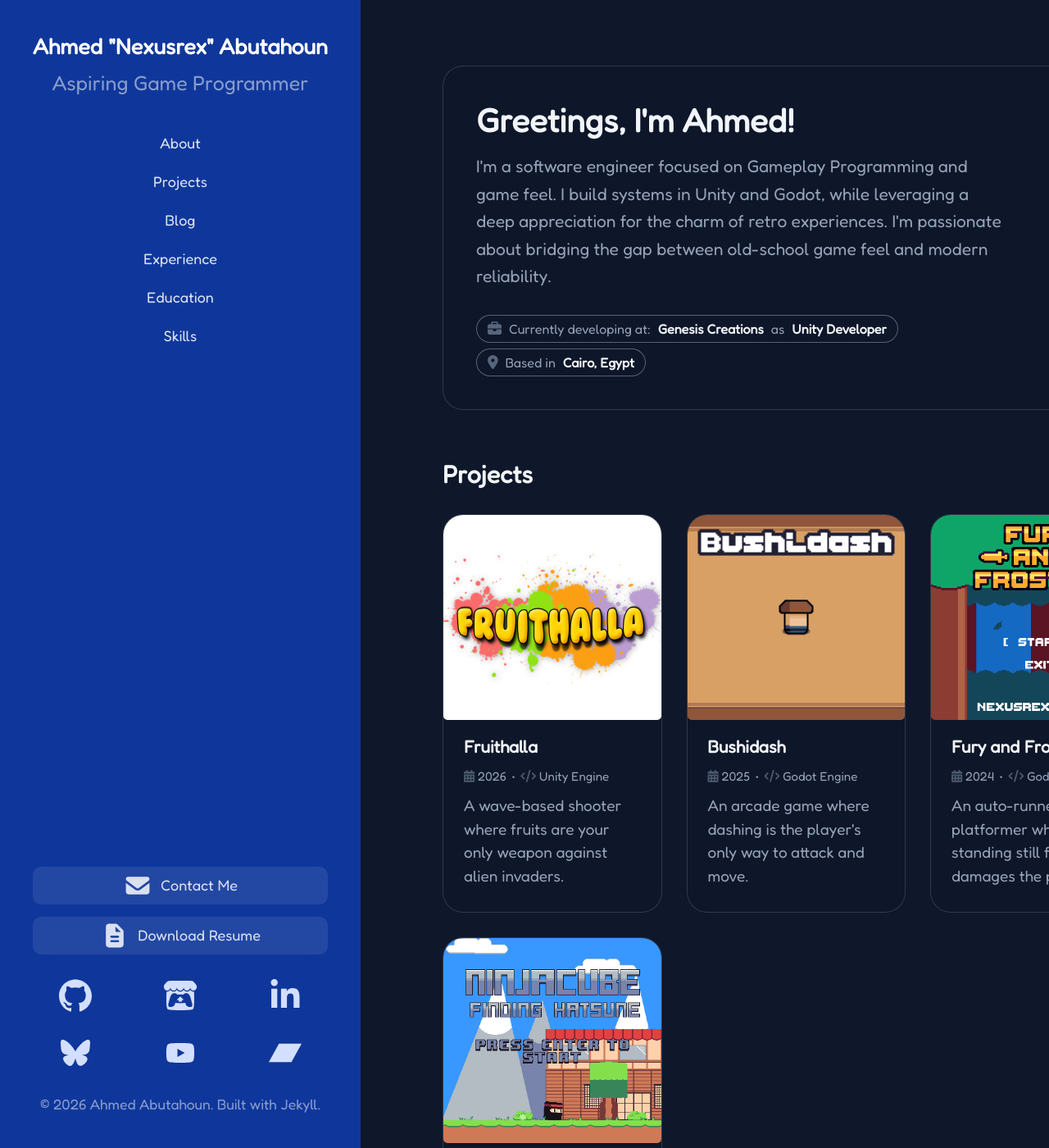
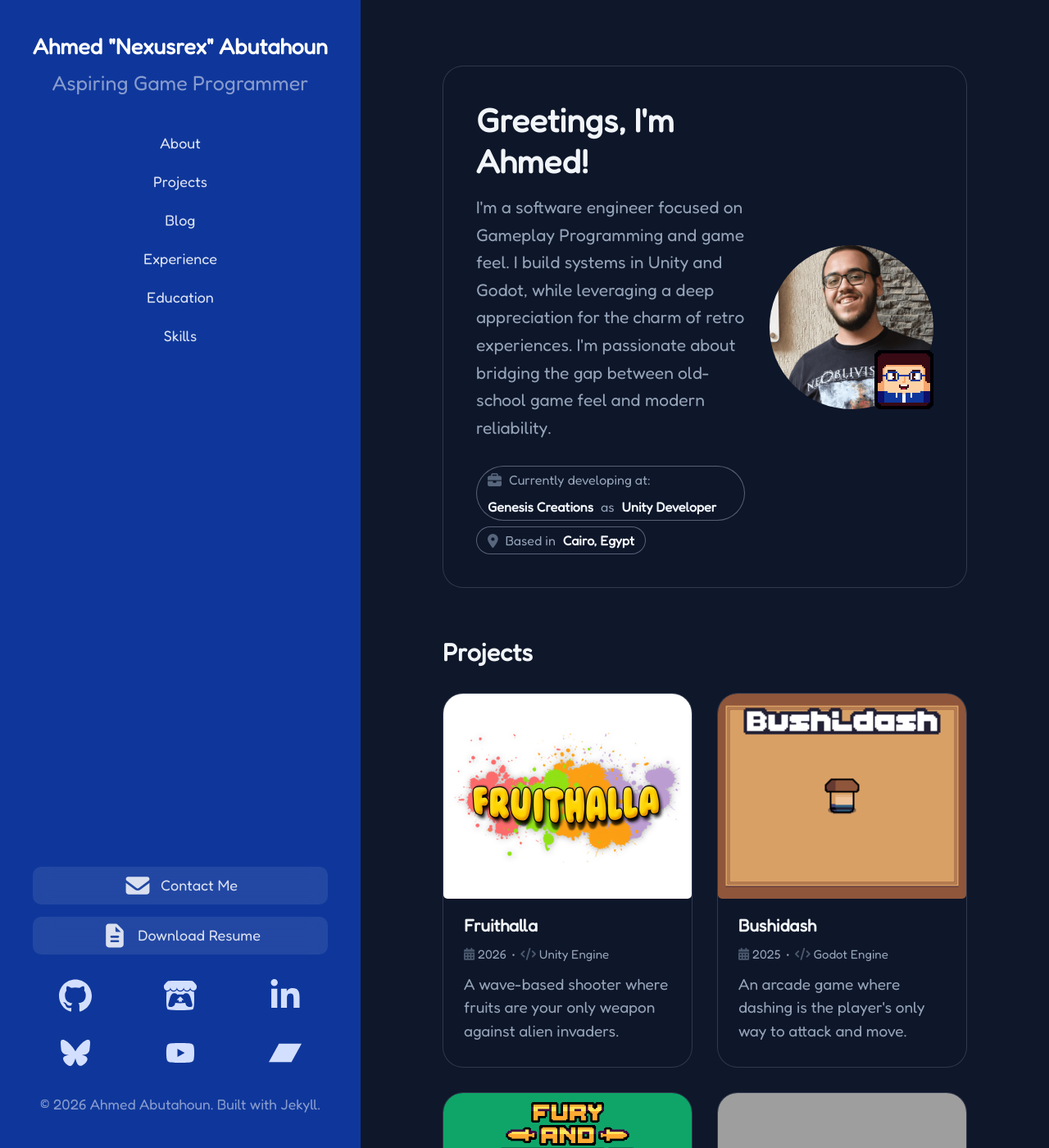
Before and after one commit to NexusrexDev/NexusrexDev.github.io, a Jekyll site: the page built from index.md, in a window 1280 px wide and 1400 px high. Shown: the whole window at 82% size. Built offline with Jekyll 4.4.1, drawn with Linux system fonts in a browser that asks for light colours; some of the changed text lies outside the part shown; grey boxes are pictures that could not be loaded.

Commit message:
CSS adjustments

```diff
--- a/public/css/hyde.css
+++ b/public/css/hyde.css
@@ -60,13 +60,13 @@ body {
 }
 
 .content.container {
-  max-width: 64rem;
-  width: calc(100% - 2rem);
+  max-width: none;
+  width: auto;
 }
 
 @media (min-width: 64em) {
   .content.container {
-    width: calc(100% - 4rem);
+    width: auto;
   }
 }
 
@@ -193,7 +193,7 @@ body {
   align-items: center;
   justify-content: center;
   text-decoration: none;
-  transition: all 0.25s;
+  transition: transform var(--transition-std);
 }
 
 .sidebar-button-with-text {
@@ -206,7 +206,8 @@ body {
   background-color: rgba(255, 255, 255, 0.1);
   backdrop-filter: blur(10px);
   opacity: 0.85;
-  transition: all 0.25s;
+  transition: background-color var(--transition-std), color var(--transition-std),
+    opacity var(--transition-std), transform var(--transition-std);
   text-decoration: none;
   width: 100%;
 }
@@ -216,7 +217,7 @@ body {
   border-color: rgba(255, 255, 255, 0.5);
   background-color: rgba(255, 255, 255, 0.2);
   opacity: 1;
-  transform: scale(1.05);
+  transform: scale(var(--hover-scale));
   text-decoration: none;
 }
 
@@ -230,7 +231,7 @@ body {
   height: 2em;
   object-fit: contain;
   vertical-align: middle;
-  transition: all 0.25s;
+  transition: filter var(--transition-std), transform var(--transition-std);
 }
 
 .sidebar-button-with-text .icon-image {
@@ -243,7 +244,7 @@ body {
 
 .sidebar-button:not(.sidebar-button-with-text):hover .icon-image {
   filter: invert(100%);
-  transform: scale(1.1);
+  transform: scale(var(--hover-scale));
 }
 
 /* Sidebar nav */
@@ -300,7 +301,7 @@ body {
     cursor: pointer;
     padding: 0.3rem 0.5rem;
     font-size: 0.9rem;
-    transition: background 0.2s, color 0.2s;
+    transition: background var(--transition-fast), color var(--transition-fast);
   }
 
   .sidebar-toggle:hover {
@@ -341,7 +342,7 @@ body {
   font-family: "Fredoka", sans-serif;
   font-size: 0.9rem;
   opacity: 0.85;
-  transition: color 0.25s, opacity 0.25s, gap 0.25s, transform 0.25s;
+  transition: color var(--transition-std), opacity var(--transition-std), gap var(--transition-std), transform var(--transition-std);
   text-decoration: none;
   text-align: center;
 }
@@ -351,7 +352,7 @@ body {
   color: #fff;
   opacity: 1;
   gap: 0.75rem;
-  transform: scale(1.05);
+  transform: scale(var(--hover-scale));
   text-decoration: none;
 }
 
--- a/public/css/poole.css
+++ b/public/css/poole.css
@@ -371,55 +371,3 @@ tbody tr:nth-child(odd) th {
 .related-posts li a:hover small {
   color: inherit;
 }
-
-
-/*
- * Pagination
- *
- * Super lightweight (HTML-wise) blog pagination. `span`s are provide for when
- * there are no more previous or next posts to show.
- */
-
-.pagination {
-  overflow: hidden; /* clearfix */
-  margin-left: -1rem;
-  margin-right: -1rem;
-  font-family: "Fredoka", sans-serif;
-  color: #ccc;
-  text-align: center;
-}
-
-/* Pagination items can be `span`s or `a`s */
-.pagination-item {
-  display: block;
-  padding: 1rem;
-  border: 1px solid #eee;
-}
-.pagination-item:first-child {
-  margin-bottom: -1px;
-}
-
-/* Only provide a hover state for linked pagination items */
-a.pagination-item:hover {
-  background-color: #f5f5f5;
-}
-
-@media (min-width: 30em) {
-  .pagination {
-    margin: 3rem 0;
-  }
-  .pagination-item {
-    float: left;
-    width: 50%;
-  }
-  .pagination-item:first-child {
-    margin-bottom: 0;
-    border-top-left-radius:    4px;
-    border-bottom-left-radius: 4px;
-  }
-  .pagination-item:last-child {
-    margin-left: -1px;
-    border-top-right-radius:    4px;
-    border-bottom-right-radius: 4px;
-  }
-}
--- a/public/css/portfolio.css
+++ b/public/css/portfolio.css
@@ -40,13 +40,27 @@
   --radius-pill: 999px;
   --radius-card: 1.25rem;
   --radius-btn: 0.5rem;
+  --radius-sm: 0.35rem;
 
   /* Typography */
   --font-display: "Fredoka", sans-serif;
+  --text-meta: 0.75rem;
+  --text-pill: 0.8rem;
+  --text-body-sm: 0.95rem;
+  --text-heading-sm: 1.05rem;
 
   /* Transitions */
-  --transition-fast: 0.18s ease;
+  --transition-fast: 0.18s;
+  --transition-fast-duration: 0.18s;
   --transition-std: 0.25s ease;
+  --transition-std-duration: 0.25s;
+  --transition-carousel: 0.36s ease;
+  --animation-entrance: 600ms;
+  --animation-scale: 640ms;
+  --animation-stagger: 0.025s;
+  --hover-scale: 1.05;
+  --card-hover-scale: 1.05;
+  --space-section: 1.5rem;
 }
 
 
@@ -77,7 +91,7 @@
 }
 
 .card--project:hover {
-  transform: scale(1.05);
+  transform: scale(var(--card-hover-scale));
 }
 
 /* Section heading */
@@ -97,30 +111,32 @@
    ──────────────────────────────────────────────────────────── */
 .pill,
 .skills-list-item,
-.blog-card__category {
+.blog-card__category,
+.pill--accent,
+.project-pill,
+.hero-working-at {
   display: inline-flex;
   align-items: center;
+  border-radius: var(--radius-pill);
+  border: 1px solid var(--color-tag-border);
+  background: var(--color-tag-bg);
+  color: var(--color-tag-text);
+}
+
+.pill,
+.skills-list-item,
+.blog-card__category,
+.pill--accent,
+.project-pill {
   gap: 0.35rem;
   padding: 0.2rem 0.65rem;
-  border-radius: var(--radius-pill);
-  border: 1px solid var(--color-tag-border);
-  font-size: 0.8rem;
-  background: var(--color-tag-bg);
-  color: var(--color-tag-text);
+  font-size: var(--text-pill);
   text-transform: capitalize;
 }
 
 .pill--accent {
-  display: inline-flex;
-  align-items: center;
-  gap: 0.35rem;
-  padding: 0.15rem 0.65rem;
-  border-radius: var(--radius-pill);
-  border: 1px solid var(--color-tag-border);
-  font-size: 0.8rem;
-  background: var(--color-tag-bg);
-  color: var(--color-tag-text);
-  text-transform: capitalize;
+  padding-top: 0.15rem;
+  padding-bottom: 0.15rem;
 }
 
 .pill--accent i,
@@ -135,7 +151,7 @@
   display: inline-flex;
   align-items: center;
   gap: 0.35rem;
-  font-size: 0.8rem;
+  font-size: var(--text-pill);
   color: var(--color-text-muted);
 }
 
@@ -215,9 +231,9 @@
   opacity: 0;
   transform: translateY(12px) scale(0.995);
   transition:
-    opacity 600ms cubic-bezier(.2, .9, .2, 1),
-    transform 600ms cubic-bezier(.2, .9, .2, 1);
-  transition-delay: calc(var(--i, 0) * 0.05s);
+    opacity var(--animation-entrance) cubic-bezier(.2, .9, .2, 1),
+    transform var(--animation-entrance) cubic-bezier(.2, .9, .2, 1);
+  transition-delay: calc((var(--i, 1) - 1) * var(--animation-stagger));
 }
 
 .animate-item.is-visible {
@@ -225,20 +241,21 @@
   transform: translateY(0) scale(1);
 }
 
-.animate-item--fast {
-  transition-delay: calc(var(--i, 0) * 0.06s);
-}
-
 /* Hover scale overrides — needed to beat the .animate-item.is-visible
    transform lock. Only project and blog cards scale on hover.
    Experience cards, skill columns, hero content, and section titles
    have no hover transform. */
 .project-card.animate-item.is-visible:hover {
-  transform: scale(1.05);
+  transform: scale(var(--card-hover-scale));
 }
 
 .blog-card.animate-item.is-visible:hover {
-  transform: scale(1.03);
+  transform: scale(var(--card-hover-scale));
+}
+
+.project-card.animate-item:hover,
+.blog-card.animate-item:hover {
+  transition-duration: var(--transition-std-duration);
 }
 
 .animate-scale {
@@ -248,8 +265,8 @@
 
 .animate-scale.is-visible {
   opacity: 1;
-  animation: overshootIn 640ms cubic-bezier(.175, .885, .32, 1.275) both;
-  animation-delay: calc(var(--i, 0) * 0.08s);
+  animation: overshootIn var(--animation-scale) cubic-bezier(.175, .885, .32, 1.275) both;
+  animation-delay: calc((var(--i, 1) - 1) * var(--animation-stagger));
 }
 
 @keyframes overshootIn {
@@ -298,6 +315,7 @@
 .hero-working-at {
   display: inline-flex;
   align-items: center;
+  flex-wrap: wrap;
   gap: 0.45rem;
   padding: 0.2rem 0.65rem;
   border-radius: var(--radius-pill);
@@ -306,6 +324,7 @@
   background: var(--color-tag-bg);
   color: var(--color-tag-text);
   margin-bottom: 0;
+  max-width: 100%;
 }
 
 .hero-working-at + .hero-working-at {
@@ -334,7 +353,8 @@
 
 .hero-avatar-frame {
   width: 200px;
-  height: 200px;
+  max-width: 100%;
+  aspect-ratio: 1;
   border-radius: 50%;
   overflow: hidden;
 }
@@ -355,18 +375,19 @@
 
 @media (min-width: 48em) {
   .hero {
-    flex-direction: row;
+    display: grid;
+    grid-template-columns: minmax(0, 1fr) minmax(0, 200px);
     align-items: center;
-    justify-content: space-between;
   }
 
   .hero-content {
-    max-width: 60%;
+    min-width: 0;
+    max-width: none;
   }
 
   .hero-avatar {
-    width: auto;
-    margin-left: 2rem;
+    width: 100%;
+    min-width: 0;
   }
 }
 
@@ -374,11 +395,22 @@
 /* ============================================================
    LATEST POSTS SECTION  (home page)
    ============================================================ */
-.latest-posts {
-  margin-top: 3rem;
+.latest-posts,
+.projects,
+.experience,
+.education,
+.skills {
   display: flex;
   flex-direction: column;
-  gap: 1.5rem;
+  gap: var(--space-section);
+}
+
+.latest-posts,
+.projects,
+.experience,
+.education,
+.skills {
+  margin-top: 3rem;
 }
 
 .latest-posts__header {
@@ -407,7 +439,7 @@
 .latest-posts__header .latest-posts__see-all:hover {
   color: var(--color-link-hover);
   gap: 0.6rem;
-  transform: scale(1.05);
+  transform: scale(var(--hover-scale));
   text-decoration: none;
 }
 
@@ -419,13 +451,6 @@
 /* ============================================================
    PROJECTS SECTION  (home page)
    ============================================================ */
-.projects {
-  margin-top: 3rem;
-  display: flex;
-  flex-direction: column;
-  gap: 1.5rem;
-}
-
 .projects-title {
   margin: 0;
   color: var(--color-text-bright);
@@ -434,20 +459,8 @@
 
 .projects-grid {
   display: grid;
-  grid-template-columns: repeat(4, minmax(0, 1fr));
+  grid-template-columns: repeat(auto-fit, minmax(min(100%, 300px), 1fr));
   gap: 1.5rem;
-}
-
-@media (max-width: 900px) {
-  .projects-grid {
-    grid-template-columns: repeat(2, minmax(0, 1fr));
-  }
-}
-
-@media (max-width: 480px) {
-  .projects-grid {
-    grid-template-columns: repeat(1, minmax(0, 1fr));
-  }
 }
 
 .project-card {
@@ -488,13 +501,13 @@
 .project-pitch {
   color: var(--color-text-mid);
   margin: 0 0 0.5rem;
-  font-size: 0.95rem;
+  font-size: var(--text-body-sm);
 }
 
 /* .project-meta shares base style with .blog-card__date — see unified meta row block */
 .project-meta {
   flex-wrap: wrap;
-  font-size: 0.75rem;
+  font-size: var(--text-meta);
   margin: 0 0 0.5rem;
 }
 
@@ -521,15 +534,8 @@
 
 /* .project-pill reuses the neutral pill base with icon colour tweak */
 .project-pill {
-  display: inline-flex;
-  align-items: center;
   gap: 0.45rem;
-  padding: 0.2rem 0.65rem;
-  border-radius: var(--radius-pill);
-  font-size: 0.8rem;
-  color: var(--color-tag-text);
-  background: var(--color-tag-bg);
-  border: 1px solid var(--color-tag-border);
+  font-size: var(--text-pill);
 }
 
 .project-pill i {
@@ -561,13 +567,14 @@
   justify-content: center;
   gap: 0.5rem;
   font-family: var(--font-display);
-  font-size: 0.95rem;
+  font-size: var(--text-body-sm);
   padding: 0.5rem 1.25rem;
   border-radius: var(--radius-btn);
   background-color: rgba(15, 55, 155, 0.8);
   backdrop-filter: blur(10px);
   opacity: 0.85;
-  transition: all var(--transition-std);
+  transition: background-color var(--transition-std), opacity var(--transition-std),
+    color var(--transition-std), transform var(--transition-std);
   text-decoration: none;
   color: #fff;
 }
@@ -575,7 +582,7 @@
 .project-action-button:hover {
   background-color: rgba(15, 55, 155, 1);
   opacity: 1;
-  transform: scale(1.05);
+  transform: scale(var(--hover-scale));
   text-decoration: none;
   color: #fff;
 }
@@ -622,14 +629,14 @@
 .carousel {
   position: relative;
   overflow: hidden;
-  border-radius: 0.6rem;
+  border-radius: var(--radius-btn);
   background: rgba(15, 23, 42, 0.6);
   padding: 0.5rem;
 }
 
 .carousel-track {
   display: flex;
-  transition: transform 0.36s ease;
+  transition: transform var(--transition-carousel);
   will-change: transform;
 }
 
@@ -647,7 +654,7 @@
   height: auto;
   max-height: 480px;
   object-fit: contain;
-  border-radius: 0.35rem;
+  border-radius: var(--radius-sm);
   box-shadow: 0 6px 18px rgba(2, 6, 23, 0.5);
 }
 
@@ -660,7 +667,7 @@
   color: rgba(255, 255, 255, 0.95);
   width: 2.4rem;
   height: 2.4rem;
-  border-radius: 0.45rem;
+  border-radius: var(--radius-btn);
   display: flex;
   align-items: center;
   justify-content: center;
@@ -677,7 +684,7 @@
 }
 
 .carousel-btn:hover {
-  transform: translateY(-50%) scale(1.06);
+  transform: translateY(-50%) scale(var(--hover-scale));
   background: rgba(255, 255, 255, 0.12);
 }
 
@@ -712,33 +719,30 @@
 /* ============================================================
    EXPERIENCE SECTION
    ============================================================ */
-.experience {
-  margin-top: 3rem;
-  display: flex;
-  flex-direction: column;
-  gap: 1.5rem;
-}
-
 .experience-title {
   margin: 0;
 }
 
-.experience-header {
+.experience-header,
+.education-header {
   display: flex;
   flex-direction: column;
   gap: 0.5rem;
   justify-content: space-between;
 }
 
-.experience-company {
+.experience-company,
+.education-institution {
   margin: 0;
-  font-size: 1.05rem;
+  font-size: var(--text-heading-sm);
   color: var(--color-text-bright);
 }
 
-.experience-role {
+.experience-role,
+.education-degree,
+.education-details {
   margin: 0.1rem 0 0;
-  font-size: 0.95rem;
+  font-size: var(--text-body-sm);
   color: var(--color-text-mid);
 }
 
@@ -749,8 +753,10 @@
   gap: 0.4rem;
 }
 
-.experience-pill {
+.experience-pill,
+.education-pill {
   display: inline-flex;
+  align-items: center;
   font-size: 0.75rem;
   line-height: 1.1;
   color: var(--color-tag-text);
@@ -781,11 +787,6 @@
 }
 
 @media (min-width: 48em) {
-  .experience-header {
-    flex-direction: row;
-    align-items: flex-start;
-  }
-
   .experience-main {
     flex: 1;
   }
@@ -798,33 +799,6 @@
 /* ============================================================
    EDUCATION SECTION
    ============================================================ */
-.education {
-  margin-top: 3rem;
-  display: flex;
-  flex-direction: column;
-  gap: 1.5rem;
-}
-
-.education-header {
-  display: flex;
-  flex-direction: column;
-  gap: 0.5rem;
-  justify-content: space-between;
-}
-
-.education-institution {
-  margin: 0;
-  font-size: 1.05rem;
-  color: var(--color-text-bright);
-}
-
-.education-degree,
-.education-details {
-  margin: 0.1rem 0 0;
-  font-size: 0.95rem;
-  color: var(--color-text-mid);
-}
-
 .education-meta {
   display: flex;
   flex-direction: column;
@@ -832,12 +806,6 @@
 }
 
 .education-pill {
-  display: inline-flex;
-  align-items: center;
-  font-size: 0.75rem;
-  line-height: 1.1;
-  color: var(--color-tag-text);
-  width: 100%;
   justify-content: flex-end;
 }
 
@@ -847,11 +815,13 @@
 }
 
 @media (min-width: 48em) {
+  .experience-header,
   .education-header {
     flex-direction: row;
     align-items: flex-start;
   }
 
+  .experience-main,
   .education-main {
     flex: 1;
   }
@@ -861,13 +831,6 @@
 /* ============================================================
    SKILLS SECTION
    ============================================================ */
-.skills {
-  margin-top: 3rem;
-  display: flex;
-  flex-direction: column;
-  gap: 1.5rem;
-}
-
 .skills-title {
   margin: 0;
 }
@@ -961,6 +924,7 @@
   display: flex;
   flex-direction: column;
   gap: 1.25rem;
+  min-width: 0;
 }
 
 /* Pagination nav */
@@ -1014,15 +978,18 @@
    BLOG CARD  (shared: blog-list page + latest-posts section)
    ============================================================ */
 .blog-card {
+  min-width: 0;
+  max-width: 100%;
   transition: transform var(--transition-fast), box-shadow var(--transition-fast);
 }
 
 .blog-card:hover {
-  transform: scale(1.03);
+  transform: scale(var(--hover-scale));
 }
 
 .blog-card__link {
   display: block;
+  min-width: 0;
   text-decoration: none;
   color: inherit;
   padding: 1.5rem 1.75rem;
@@ -1052,6 +1019,7 @@
   font-weight: 500;
   color: var(--color-text-bright);
   line-height: 1.3;
+  overflow-wrap: anywhere;
   transition: color var(--transition-fast);
 }
 
```
